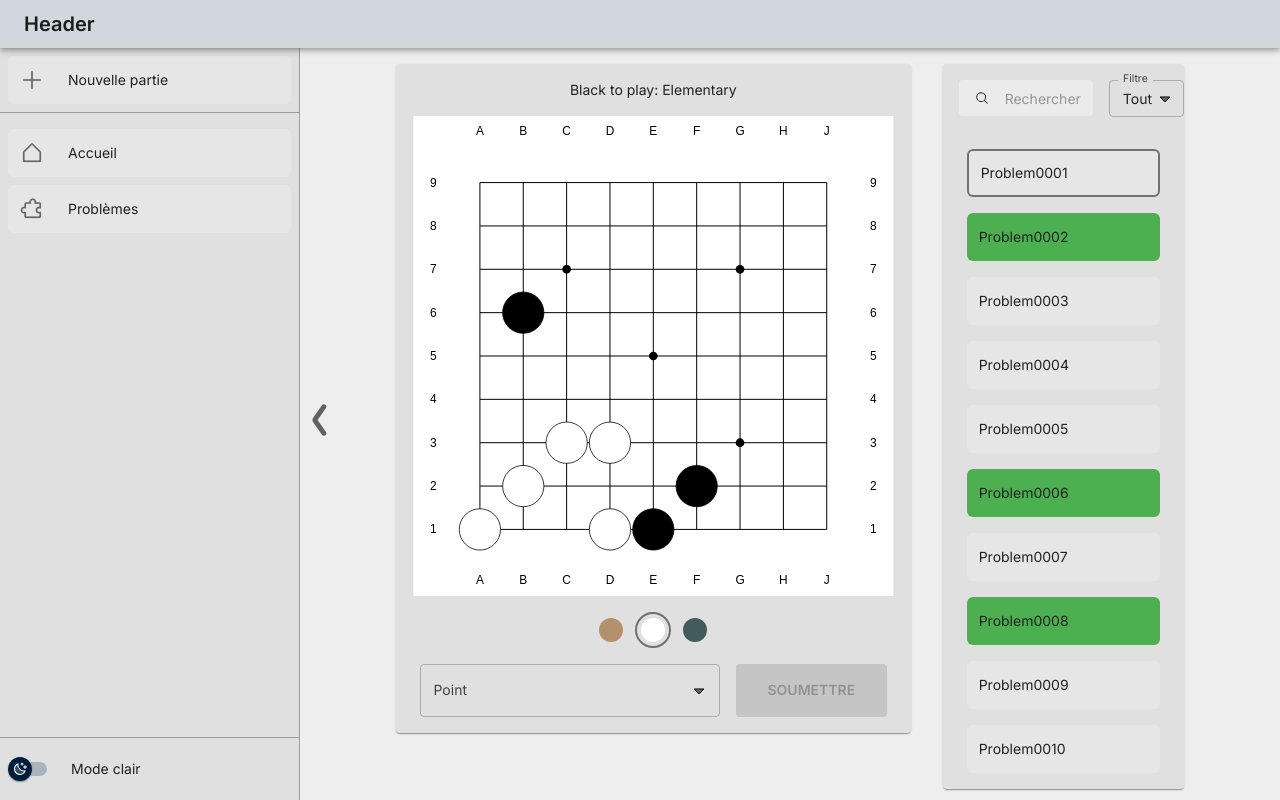
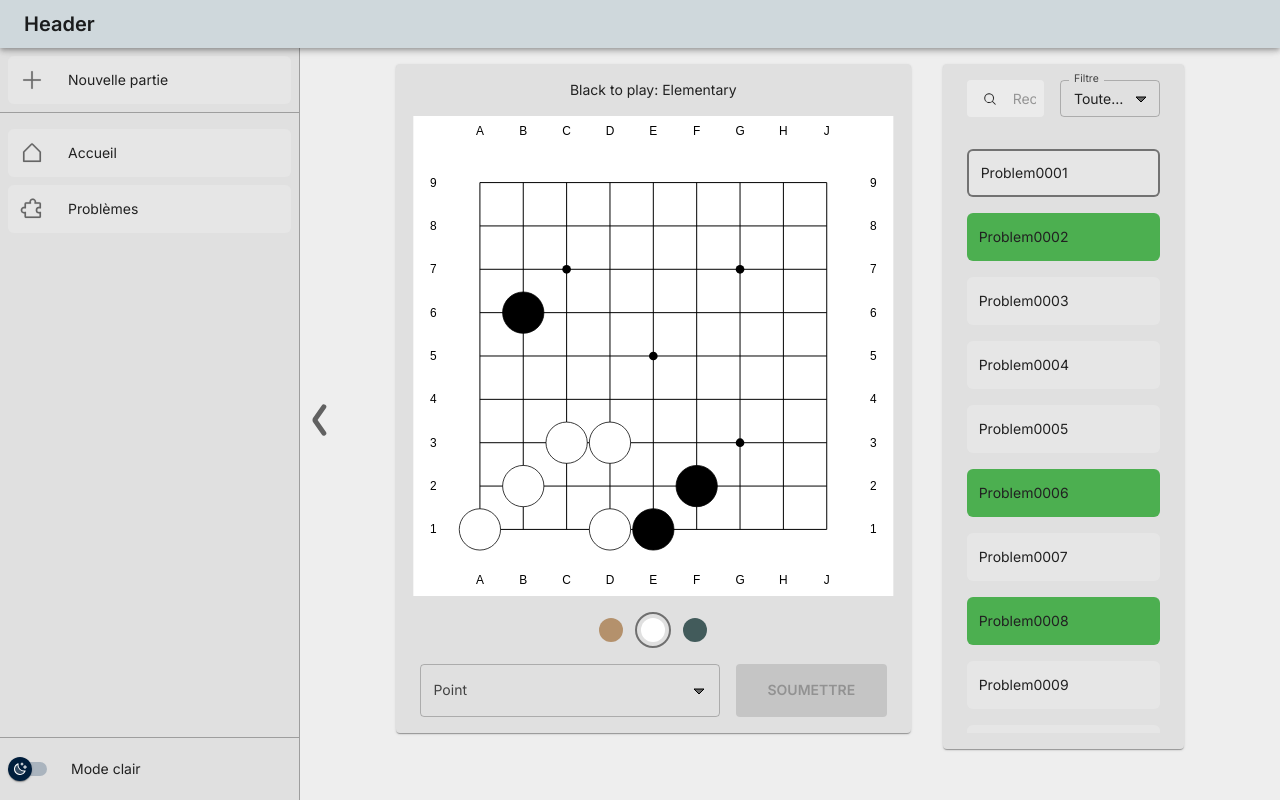
Before and after one commit to YouvaIBRAHIM/tsumego, a React (Vite) app in the folder front/: page /problems in a window 1280 px wide. Built offline with nearby package versions, Linux system fonts and the light colour scheme.

Commit message:
feat: updated mobile view

```diff
--- a/front/src/domains/go/components/AsideList/AsideList.tsx
+++ b/front/src/domains/go/components/AsideList/AsideList.tsx
@@ -1,6 +1,7 @@
-import { Grid, List, Paper } from "@mui/material"
+import { List, Paper, Stack } from "@mui/material"
 import Search from "../Search"
 import SelectFilter from "../SelectFilter"
+import { ISearchState, ISelectDifficulty } from "../../types/go.types"
 
 export interface IAsideListData{
     id: string
@@ -9,39 +10,48 @@ export interface IAsideListData{
 }
 
 export interface IAsideList{
-    list: JSX.Element
+    list: JSX.Element,
+    onChangeFilter: (value: string) => void,
+    onChangeSearchValue: (value: string) => void,
+    search: ISearchState
 }
 
-const AsideList = ({ list }: IAsideList) => {
+export const difficulties: ISelectDifficulty[] = [
+    {
+        label: "Toutes les difficultés",
+        value: "all"
+    },
+    {
+        label: "Facile",
+        value: "beginner"
+    },
+    {
+        label: "Intermediaire",
+        value: "intermediate"
+    },
+    {
+        label: "Difficile",
+        value: "advanced"
+    }
+]
+
+const AsideList = ({ list, onChangeFilter, onChangeSearchValue, search }: IAsideList) => {
 
     return (
         <Paper sx={{
             minHeight: "50vh",
             padding: 2
         }}>
-            <Grid container spacing={2}>
-                <Grid item xs={8}>
-                    <Grid container>
-                        <Grid item xs>
-                            <Search />
-                        </Grid>
-                    </Grid>
-                </Grid>
-                <Grid item xs={4}>
-                    <Grid container>
-                        <Grid>
-                            <SelectFilter />
-                        </Grid>
-                    </Grid>
-                </Grid>
-            </Grid>
+            <Stack gap={2} px={1}>
+                <Stack direction="row" gap={2}>
+                    <Search onChange={onChangeSearchValue} />
+                    <SelectFilter currentValue={search.difficulty} onChange={onChangeFilter} values={difficulties} />
+                </Stack>
+            </Stack>
 
             <List sx={{
                 overflow: "auto",
-                maxHeight: {
-                    xs: "70vh",
-                    sm: "80vh",
-                },
+                maxHeight: "75vh",
                 marginTop: 2
             }}>
                 {list}
--- a/front/src/domains/go/components/Search.tsx
+++ b/front/src/domains/go/components/Search.tsx
@@ -33,7 +33,14 @@ const StyledInputBase = styled(InputBase)(({ theme }) => ({
     },
 }));
 
-export default function Search() {
+interface ISearch{
+    onChange: (value: string) => void
+}
+export default function Search({onChange}: ISearch) {
+
+    const onHandleChange = (event: React.ChangeEvent<HTMLInputElement>) => {
+        onChange(event.target.value)
+    }
 
     return (
         <SearchInput>
@@ -43,6 +50,7 @@ export default function Search() {
             <StyledInputBase
                 placeholder="Rechercher"
                 inputProps={{ 'aria-label': 'search' }}
+                onChange={onHandleChange}
             />
         </SearchInput>
     )
--- a/front/src/domains/go/components/SelectFilter.tsx
+++ b/front/src/domains/go/components/SelectFilter.tsx
@@ -1,26 +1,38 @@
 import InputLabel from '@mui/material/InputLabel';
 import MenuItem from '@mui/material/MenuItem';
 import FormControl from '@mui/material/FormControl';
-import Select from '@mui/material/Select';
+import Select, { SelectChangeEvent } from '@mui/material/Select';
 import { Box } from '@mui/material';
+import { ISelectValue } from '../types/go.types';
 
-export default function SelectFilter() {
+interface ISelectFilter{
+    values: ISelectValue[],
+    onChange: (value: string) => void,
+    currentValue: string
+}
+
+export default function SelectFilter({values, onChange, currentValue}: ISelectFilter) {
+
+    const onHandleChange = (event: SelectChangeEvent) => {
+        onChange(event.target.value)
+    }
 
     return (
         <Box>
-            <FormControl size="small">
+            <FormControl size="small" sx={{maxWidth: 100}}>
                 <InputLabel id="filter-label">Filtre</InputLabel>
                 <Select
                     labelId="filter-label"
                     id="filter-select"
-                    value={0}
-                    autoWidth
+                    value={currentValue}
                     label="Filtre"
+                    onChange={onHandleChange}
                 >
-                    <MenuItem value={0}>Tout</MenuItem>
-                    <MenuItem value={10}>Facile</MenuItem>
-                    <MenuItem value={10}>Intermediaire</MenuItem>
-                    <MenuItem value={10}>Difficile</MenuItem>
+                    {
+                        values.map((val, index) => (
+                            <MenuItem key={index} value={val.value}>{val.label}</MenuItem>
+                        ))
+                    }
                 </Select>
             </FormControl>
         </Box>
--- a/front/src/domains/go/pages/Problems.page.tsx
+++ b/front/src/domains/go/pages/Problems.page.tsx
@@ -1,10 +1,10 @@
-import { Grid } from "@mui/material";
+import { Button, Grid, Modal, Stack, Theme, useMediaQuery } from "@mui/material";
 import AsideList from "../components/AsideList/AsideList";
 import AsideListSkeleton from "../components/AsideList/AsideListSkeleton";
 import Plateau from "../components/Plateau/Plateau";
 import PlateauSkeleton from "../components/Plateau/PlateauSkeleton";
 import { problemListDataToAsideListData, transformProblemToGoState } from "../utils/global";
-import { IGo, IProblem } from "../types/go.types";
+import { IGo, IProblem, ISearchState, ISelectDifficulty } from "../types/go.types";
 import { useEffect, useState } from "react";
 import ProblemsAsideList from "../components/AsideList/ProblemsAsideList";
 
@@ -136,6 +136,12 @@ export default function Problems() {
   const [ currentProblem, setCurrentProblem ] = useState<IProblem | null>(null)
   const [ currentChoice, setCurrentChoice ] = useState<string | null>(null)
   const [ canPlay, setCanPlay ] = useState<boolean>(true)
+  const [ search, setSearch ] = useState<ISearchState>({
+    value: "",
+    difficulty: "all"
+  })
+  const [openModal, setOpenModal] = useState(false);
+
 
   const onSetCurrentChoice = (value: string) => {
     setCurrentChoice(value)
@@ -147,6 +153,7 @@ export default function Problems() {
     setCurrentProblem(problem)
     setCanPlay(!asideData.won)
     setCurrentChoice(null)
+    setOpenModal(false)
   }
 
   const onConfirmChoice = () => {
@@ -160,6 +167,10 @@ export default function Problems() {
       setCanPlay(!data[0].won)
     }
   }, [data])
+
+  useEffect(() => {
+    console.log(search)
+  }, [search])
 
   const stopPlaying = () => {
     setTimeout(() => setCanPlay(false), 0)
@@ -205,8 +216,33 @@ export default function Problems() {
     }
   }
 
+  const onChangeFilter = (value: string) => {
+    setSearch(prev => ({
+      ...prev,
+      difficulty: value as ISelectDifficulty["value"]
+    }))
+  }
+
+  const onChangeSearchValue = (value: string) => {
+    setSearch(prev => ({
+      ...prev,
+      value: value
+    }))
+  }
+
+  const isMobileScreen = useMediaQuery((theme: Theme) => theme.breakpoints.down('sm'));
+
+  const renderAsideList = () => {
+    return (
+      (!isLoading && data)
+      ?
+      <AsideList onChangeSearchValue={onChangeSearchValue} onChangeFilter={onChangeFilter} search={search} list={<ProblemsAsideList currentItemId={currentProblem?.id} onSetCurrentItem={onSetCurrentProblem} data={problemListDataToAsideListData(data)} />} />
+      :
+      <AsideListSkeleton />
+    )
+  }
   return (
-    <Grid container spacing={4} >
+    <Grid container spacing={4} direction={isMobileScreen ? "column-reverse" : "row"}>
       <Grid item xs={12} sm={8}>
         {
           (!isLoading && data)
@@ -226,11 +262,37 @@ export default function Problems() {
       </Grid>
       <Grid item xs={12} sm={4} md={4} lg={4}>
         {
-          (!isLoading && data)
+          isMobileScreen
           ?
-          <AsideList list={<ProblemsAsideList currentItemId={currentProblem?.id} onSetCurrentItem={onSetCurrentProblem} data={problemListDataToAsideListData(data)} />} />
+          <>
+            <Button variant="contained" onClick={() => setOpenModal(true)}>Sélectionner un problème</Button>
+            <Modal
+              open={openModal}
+              onClose={() => setOpenModal(false)}
+              aria-labelledby="modal-modal-title"
+              aria-describedby="modal-modal-description"
+            >
+              <Stack
+                sx={{
+                  width: "90%",
+                  position: 'absolute',
+                  top: '50%',
+                  left: '50%',
+                  transform: 'translate(-50%, -50%)',
+                }}
+              >
+                {renderAsideList()}
+                <Stack
+                  alignItems={"flex-end"}
+                >
+                  <Button onClick={() => setOpenModal(false)}>Fermer</Button>
+                </Stack>
+              </Stack>
+
+            </Modal>
+          </>
           :
-          <AsideListSkeleton />
+          renderAsideList()
         }
       </Grid>
     </Grid>
--- a/front/src/domains/go/utils/global.ts
+++ b/front/src/domains/go/utils/global.ts
@@ -44,7 +44,7 @@ export const generateGoBoardPoints = (size: number): AutoCompleteGoBoardPoint[]
     const points: AutoCompleteGoBoardPoint[] = [];
     const letters = 'ABCDEFGHIJKLMNOPQRSTUVWXYZ'.split('');
 
-    for (let col = 0; col < size; col++) {
+    for (let col = 0; col <= size; col++) {
         for (let row = 1; row <= size; row++) {
             const label = `${letters[col]}${row}`;
             points.push({ label });
--- a/front/src/services/constants.service.ts
+++ b/front/src/services/constants.service.ts
@@ -26,7 +26,7 @@ export const breakpoints: IBreakPoints = {
 export const colors: ThemeObject = {
     dark: {
         primary: {
-            main: '#003892',
+            main: '#425b5b',
         },
         divider: '#9e9e9e',
         background: {
--- a/front/src/services/theme.service.ts
+++ b/front/src/services/theme.service.ts
@@ -74,7 +74,7 @@ export const getTheme = (mode: PaletteMode) => ({
                         padding: '0 6rem',
                     },
                     [`@media (min-width:${breakpoints.xxl}px)`]: {
-                        padding: '0',
+                        padding: '0 12rem',
                     },
                     '&.mainPageContainer': {
                         height: '100%',
```
Also changed, not shown: front/src/domains/go/types/go.types.ts (+14 -0 lines).
